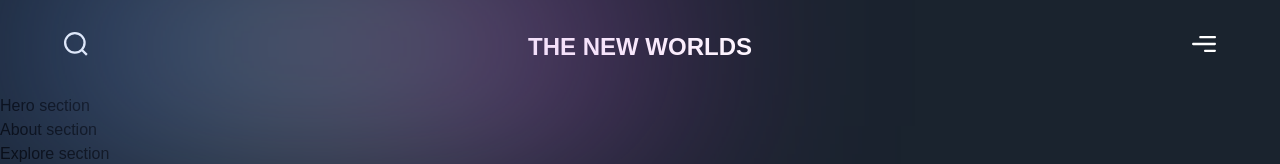
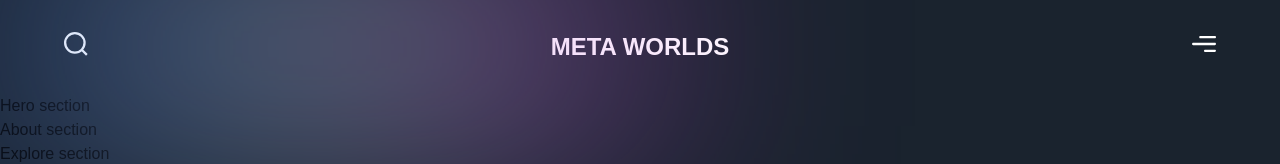
Before and after one commit to mezz01/worlds, a Next.js app: page / in a window 1280 px wide. Shown: the top 164 px of the page. Built offline with nearby package versions, Linux system fonts and the light colour scheme; a web font is replaced by a local one.

Commit message:
renaming and completing the navbar section

```diff
--- a/components/Navbar.jsx
+++ b/components/Navbar.jsx
@@ -22,7 +22,7 @@ const Navbar = () => (
       className="w-[24px] h-[24px] object-contain"
     />
     <h2 className="font-extrabold text-[24px] leading-[30px] text-white">
-    THE NEW WORLDS
+    META WORLDS
     </h2>
     <img
       src="/menu.svg"
```
